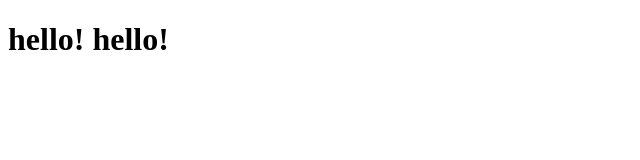
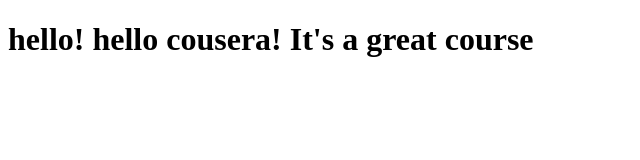
Before and after one commit to sandyluvv/Coursera-test, a plain HTML site: page site/index.html in a window 1280 px wide. Shown: the whole page, without its empty margins (0-640 px from the left). Drawn offline with Linux system fonts and the light colour scheme.

Commit message:
Small addition to our page content.

```diff
--- a/site/index.html
+++ b/site/index.html
@@ -6,6 +6,6 @@
 	<title>Hello Coursera</title>
 </head>
 <body>
-<h1>hello! hello!</h1>
+<h1>hello! hello cousera! It's a great course</h1>
 </body>
 </html>
```
